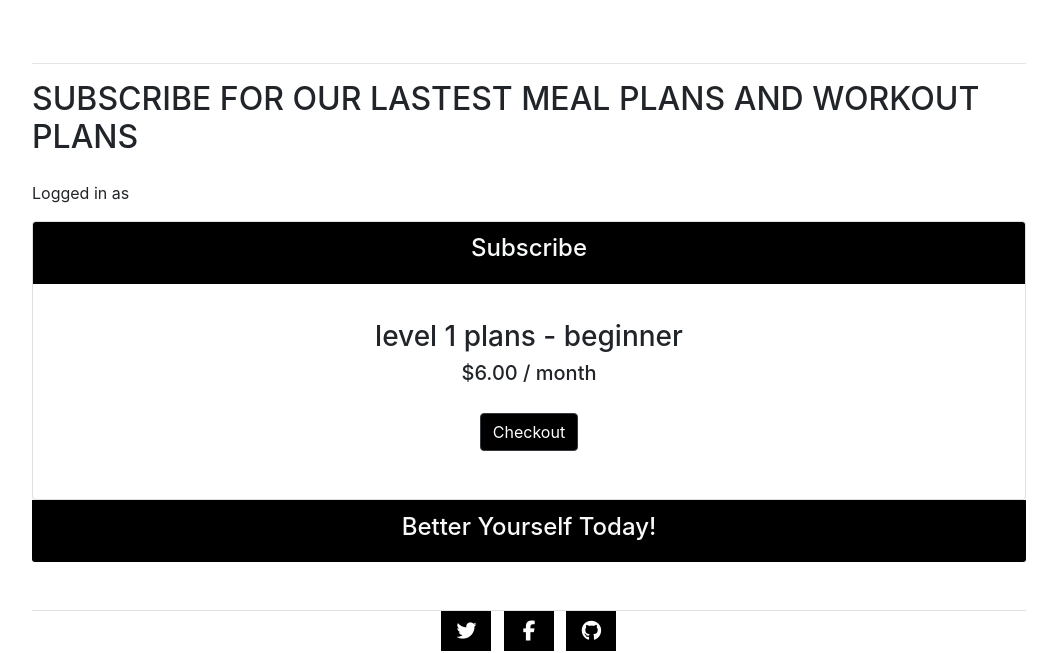
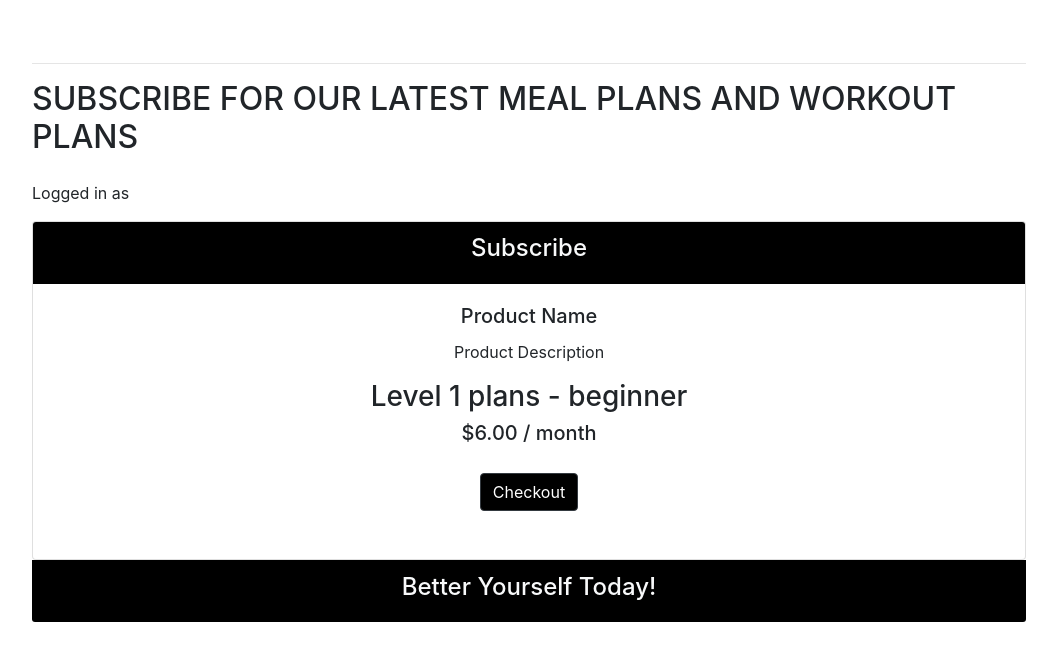
Before and after one commit to shaun6125/ci-milestone-4, a Django app: template membership/templates/membership.html in a window 1280 px wide. Shown: the part 165-818 px from the top of the page, without its empty margins (111-1168 px from the left). Run offline with Django 5.2, Linux system fonts and the light colour scheme; the template is opened without the code that fills it, so the values that code supplies are empty; some libraries are stand-ins or nearby versions.

Commit message:
fixed aws

```diff
--- a/better_u/settings.py
+++ b/better_u/settings.py
@@ -180,6 +180,12 @@
 STATICFILES_LOCATION = 'static'
 
 if 'USE_AWS' in os.environ:
+    # Cache control
+    AWS_S3_OBJECT_PARAMETERS = {
+        'Expires': 'Thu, 31 Dec 2099 20:00:00 GMT',
+        'CacheControl': 'max-age=94608000',
+    }
+
     # Bucket Config
     AWS_STORAGE_BUCKET_NAME = 'betteru'
     AWS_S3_REGION_NAME = 'eu-north-1'
--- a/membership/templates/membership.html
+++ b/membership/templates/membership.html
@@ -5,7 +5,6 @@
     <div class="container header-container pb-5">
         <div class="row">
             <div class="col">
-
             </div>
         </div>
     </div>
@@ -17,7 +16,7 @@
     <div class="row">
         <div class="col">
           <hr>
-          <h2 class="logo-font mb-4">Subscribe for our lastest meal plans and workout plans</h2>
+          <h2 class="logo-font mb-4">Subscribe for our latest meal plans and workout plans</h2>
         </div>
     </div>
     <script src="https://js.stripe.com/v3/"></script>
@@ -30,31 +29,74 @@
     </header>
     <section>
 
-<!--        Show product details-->
-        <div class=" card text-center">
-          <div class="card-header text-light bg-dark ">
+        <!-- Show product details -->
+        <div class="card text-center">
+          <div class="card-header text-light bg-dark">
             <h4>Subscribe</h4>
           </div>
-          <div class=" card-body">
-            <h5 class= card-title span class="product"></h5>
-            <p class="card-text" span class="description"></p>
-              <h3>level 1 plans - beginner</h3>
-              <h5>$6.00 / month</h5>
+          <div class="card-body">
+            <h5 class="card-title">Product Name</h5>
+            <p class="card-text">Product Description</p>
+            <h3>Level 1 plans - beginner</h3>
+            <h5>$6.00 / month</h5>
           </div>
-          <form class="checkout-form" action="{%  url 'create-checkout-session' %}" method="POST">
+
+          <!-- Form to handle checkout session -->
+          <form class="checkout-form" action="{% url 'create-checkout-session' %}" method="POST">
             {% csrf_token %}
+            <input type="hidden" name="price_lookup_key" value="standard_monthly" />
+            <button class="btn btn-dark mb-5" id="checkout-and-portal-button" type="submit">Checkout</button>
+          </form>
+        </div>
 
-          <!-- Add a hidden field with the lookup_key of your stripe Price -->
-          <input type="hidden" name="price_lookup_key" value="standard_monthly" />
-          <button class="btn btn-dark mb-5" id="checkout-and-portal-button" type="submit">Checkout</button>
-        </form>
-        </div>
         <div class="card-footer text-center text-light bg-dark text-body-secondary">
           <h4>Better Yourself Today!</h4>
         </div>
 
-
-
     </section>
   </body>
+
+  <script type="text/javascript">
+    // This script handles the form submission for Stripe Checkout
+
+    // Get the Stripe publishable key from your server or use it directly here
+    const stripe = Stripe("STRIPE_PUBLIC_KEY");
+
+    // Get the form element
+    const form = document.querySelector(".checkout-form");
+
+    // Handle the form submission
+    form.addEventListener("submit", async (event) => {
+      event.preventDefault();
+
+      // Disable the submit button to avoid double submissions
+      const button = document.getElementById("checkout-and-portal-button");
+      button.disabled = true;
+
+      // Get the price key from the hidden input field
+      const priceLookupKey = form.querySelector("input[name='price_lookup_key']").value;
+
+      // Make a request to your server to create a checkout session
+      const response = await fetch("{% url 'create-checkout-session' %}", {
+        method: "POST",
+        headers: {
+          "Content-Type": "application/json",
+        },
+        body: JSON.stringify({ price_lookup_key: priceLookupKey }),
+      });
+
+      const session = await response.json();
+
+      // Redirect to Stripe checkout page
+      const { error } = await stripe.redirectToCheckout({ sessionId: session.id });
+
+      if (error) {
+        console.error("Error during Stripe Checkout:", error);
+        // You can display an error message here
+      } else {
+        button.disabled = false;
+      }
+    });
+  </script>
+
 {% endblock %}
```
Also changed, not shown: membership/views.py (+4 -3 lines).
